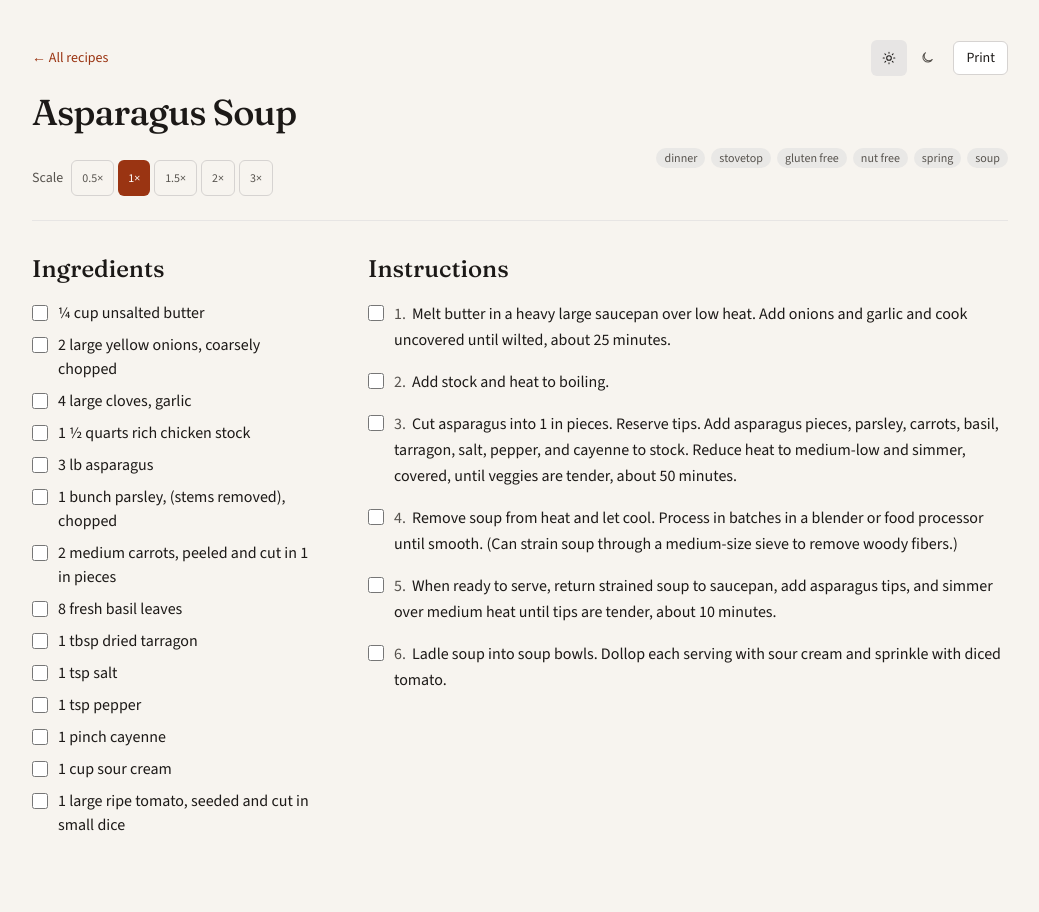
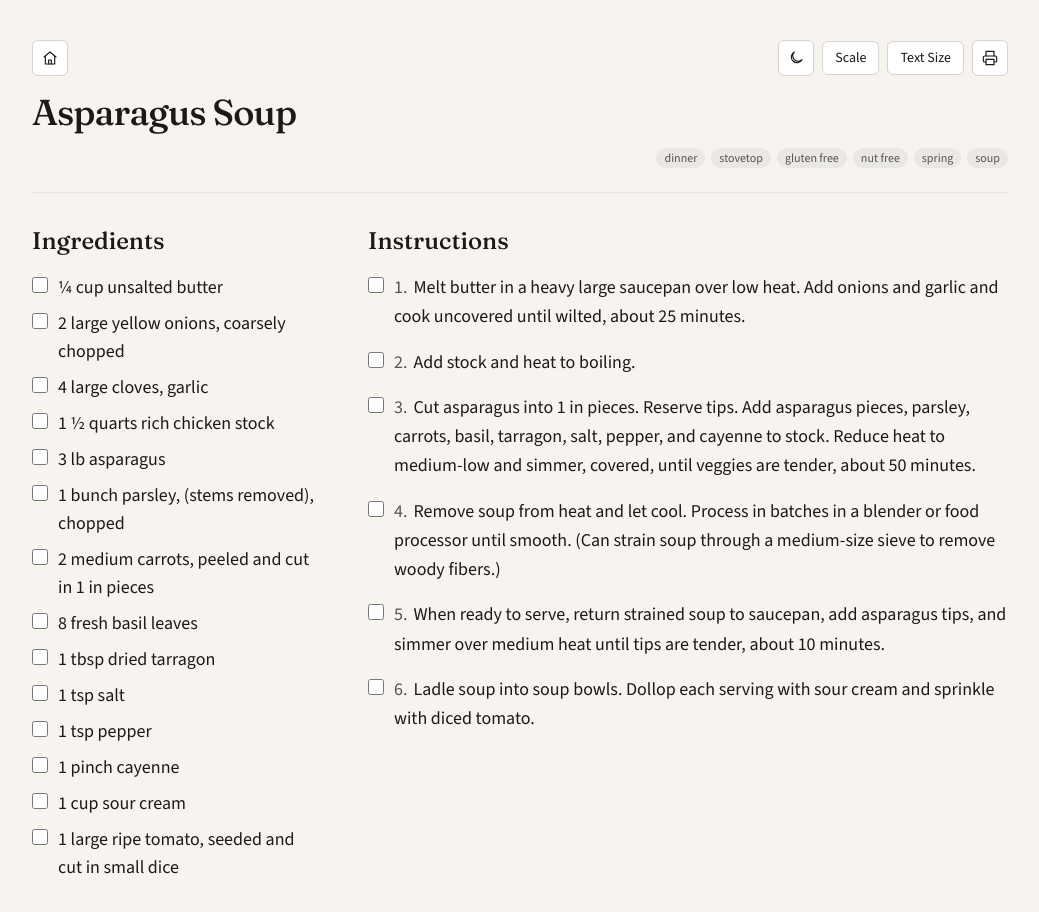
Before and after one commit to spectorp/recipes, a React (Vite) app: page /recipe/asparagus-soup in a window 1280 px wide. Shown: the top 912 px of the page, without its empty margins (120-1159 px from the left). Before the commit the page ends 877 px from the top, so only its background shows below. Built offline with nearby package versions, Linux system fonts and the light colour scheme.

Commit message:
Polish recipe page controls for scale, text size, print, and theme

```diff
--- a/src/components/ThemeToggle.tsx
+++ b/src/components/ThemeToggle.tsx
@@ -4,7 +4,6 @@ import {
   getStoredTheme,
   resolveTheme,
   setStoredTheme,
-  type ThemePreference,
 } from '../lib/theme'
 
 function SunIcon() {
@@ -16,7 +15,7 @@ function SunIcon() {
       strokeWidth="1.75"
       strokeLinecap="round"
       strokeLinejoin="round"
-      className="size-3.5"
+      className="size-4"
       aria-hidden
     >
       <circle cx="12" cy="12" r="4" />
@@ -34,7 +33,7 @@ function MoonIcon() {
       strokeWidth="1.75"
       strokeLinecap="round"
       strokeLinejoin="round"
-      className="size-3.5"
+      className="size-4"
       aria-hidden
     >
       <path d="M21 14.5A8.5 8.5 0 1 1 9.5 3a7 7 0 0 0 11.5 11.5z" />
@@ -43,9 +42,6 @@ function MoonIcon() {
 }
 
 export function ThemeToggle({ className = '' }: { className?: string }) {
-  const [preference, setPreference] = useState<ThemePreference>(() =>
-    getStoredTheme(),
-  )
   const [appearance, setAppearance] = useState<'light' | 'dark'>(() =>
     resolveTheme(getStoredTheme()),
   )
@@ -57,61 +53,23 @@ export function ThemeToggle({ className = '' }: { className?: string }) {
     return () => media.removeEventListener('change', sync)
   }, [])
 
-  const select = (next: 'light' | 'dark') => {
-    // Clicking the already-forced mode returns to system default.
-    const nextPref: ThemePreference = preference === next ? 'system' : next
-    setStoredTheme(nextPref)
-    applyTheme(nextPref)
-    setPreference(nextPref)
-    setAppearance(resolveTheme(nextPref))
-  }
+  const next = appearance === 'dark' ? 'light' : 'dark'
 
-  const buttonClass = (mode: 'light' | 'dark') => {
-    const active = appearance === mode
-    const forced = preference === mode
-    if (active && forced) {
-      return 'bg-accent text-white dark:bg-orange-700'
-    }
-    if (active) {
-      return 'bg-stone-200 text-ink dark:bg-stone-700 dark:text-stone-100'
-    }
-    return 'text-ink-muted hover:bg-stone-100 hover:text-ink dark:text-stone-400 dark:hover:bg-stone-800 dark:hover:text-stone-100'
+  const toggle = () => {
+    setStoredTheme(next)
+    applyTheme(next)
+    setAppearance(next)
   }
 
   return (
-    <div
-      className={`inline-flex items-center gap-0.5 ${className}`}
-      role="group"
-      aria-label="Color theme"
+    <button
+      type="button"
+      onClick={toggle}
+      aria-label={next === 'dark' ? 'Switch to dark theme' : 'Switch to light theme'}
+      title={next === 'dark' ? 'Dark' : 'Light'}
+      className={`inline-flex size-9 items-center justify-center rounded-md border border-stone-300 bg-white text-ink hover:border-stone-400 dark:border-stone-600 dark:bg-stone-900 dark:text-stone-100 dark:hover:border-stone-500 ${className}`}
     >
-      <button
-        type="button"
-        onClick={() => select('light')}
-        aria-label="Light theme"
-        aria-pressed={preference === 'light'}
-        title={
-          preference === 'light'
-            ? 'Light (click again for system)'
-            : 'Light theme'
-        }
-        className={`inline-flex size-9 items-center justify-center rounded-md transition-colors ${buttonClass('light')}`}
-      >
-        <SunIcon />
-      </button>
-      <button
-        type="button"
-        onClick={() => select('dark')}
-        aria-label="Dark theme"
-        aria-pressed={preference === 'dark'}
-        title={
-          preference === 'dark'
-            ? 'Dark (click again for system)'
-            : 'Dark theme'
-        }
-        className={`inline-flex size-9 items-center justify-center rounded-md transition-colors ${buttonClass('dark')}`}
-      >
-        <MoonIcon />
-      </button>
-    </div>
+      {next === 'dark' ? <MoonIcon /> : <SunIcon />}
+    </button>
   )
 }
--- a/src/lib/format.ts
+++ b/src/lib/format.ts
@@ -33,20 +33,30 @@ export function formatAmount(amount: number): string {
   return Number(amount.toFixed(2)).toString()
 }
 
+export function formatIngredientParts(ingredient: {
+  name: string
+  amount: number
+  unit?: string | null
+  notes?: string
+}): { quantity: string; name: string; notes: string } {
+  const amount = formatAmount(ingredient.amount)
+  const unit = ingredient.unit
+  const quantity = unit ? `${amount} ${unit}` : amount
+  const notes =
+    ingredient.notes && ingredient.notes.trim()
+      ? ` (${ingredient.notes.trim()})`
+      : ''
+  return { quantity, name: ingredient.name, notes }
+}
+
 export function formatIngredientLine(ingredient: {
   name: string
   amount: number
   unit?: string | null
   notes?: string
 }): string {
-  const amount = formatAmount(ingredient.amount)
-  const unit = ingredient.unit
-  const qty = unit ? `${amount} ${unit}` : amount
-  const notes =
-    ingredient.notes && ingredient.notes.trim()
-      ? ` (${ingredient.notes.trim()})`
-      : ''
-  return `${qty} ${ingredient.name}${notes}`
+  const { quantity, name, notes } = formatIngredientParts(ingredient)
+  return `${quantity} ${name}${notes}`
 }
 
 export function recipeChipList(recipe: Recipe): string[] {
--- a/src/pages/RecipePage.tsx
+++ b/src/pages/RecipePage.tsx
@@ -1,41 +1,219 @@
-import { useEffect, useState } from 'react'
+import { useEffect, useId, useRef, useState } from 'react'
 import { Link, useParams } from 'react-router-dom'
 import { Chip, StarRating, recipeTimeLabel } from '../components/recipeMeta'
 import { ThemeToggle } from '../components/ThemeToggle'
 import { getRecipeById } from '../lib/catalog'
-import { formatIngredientLine, recipeChipList } from '../lib/format'
+import { formatIngredientParts, recipeChipList } from '../lib/format'
 
 const PRESET_MULTIPLIERS = [0.5, 1, 1.5, 2, 3] as const
 
-function ScalePresets({
-  scale,
+const TEXT_SIZE_OPTIONS = [
+  { id: 'lg', className: 'text-lg', ariaLabel: 'Small text size' },
+  { id: 'xl', className: 'text-xl', ariaLabel: 'Medium text size' },
+  { id: '2xl', className: 'text-2xl', ariaLabel: 'Large text size' },
+] as const
+
+type TextSizeId = (typeof TEXT_SIZE_OPTIONS)[number]['id']
+
+const TEXT_SIZE_STORAGE_KEY = 'recipes-text-size'
+
+function getStoredTextSize(): TextSizeId {
+  try {
+    const value = localStorage.getItem(TEXT_SIZE_STORAGE_KEY)
+    if (TEXT_SIZE_OPTIONS.some((o) => o.id === value)) {
+      return value as TextSizeId
+    }
+  } catch {
+    /* ignore */
+  }
+  // Legacy sm/md (and unknown) map to the new smallest size.
+  return 'lg'
+}
+
+function setStoredTextSize(id: TextSizeId): void {
+  try {
+    localStorage.setItem(TEXT_SIZE_STORAGE_KEY, id)
+  } catch {
+    /* ignore */
+  }
+}
+
+function HomeIcon() {
+  return (
+    <svg
+      viewBox="0 0 24 24"
+      fill="none"
+      stroke="currentColor"
+      strokeWidth="1.75"
+      strokeLinecap="round"
+      strokeLinejoin="round"
+      className="size-4"
+      aria-hidden
+    >
+      <path d="M3 10.5 12 3l9 7.5" />
+      <path d="M5 9.5V21h14V9.5" />
+      <path d="M10 21v-6h4v6" />
+    </svg>
+  )
+}
+
+function PrinterIcon() {
+  return (
+    <svg
+      viewBox="0 0 24 24"
+      fill="none"
+      stroke="currentColor"
+      strokeWidth="1.75"
+      strokeLinecap="round"
+      strokeLinejoin="round"
+      className="size-4"
+      aria-hidden
+    >
+      <path d="M6 9V2h12v7" />
+      <path d="M6 18H4a2 2 0 0 1-2-2v-5a2 2 0 0 1 2-2h16a2 2 0 0 1 2 2v5a2 2 0 0 1-2 2h-2" />
+      <path d="M6 14h12v8H6z" />
+    </svg>
+  )
+}
+
+function useMenuDismiss(
+  open: boolean,
+  setOpen: (open: boolean) => void,
+) {
+  const rootRef = useRef<HTMLDivElement>(null)
+
+  useEffect(() => {
+    if (!open) return
+    const onPointerDown = (event: MouseEvent) => {
+      if (!rootRef.current?.contains(event.target as Node)) {
+        setOpen(false)
+      }
+    }
+    const onKeyDown = (event: KeyboardEvent) => {
+      if (event.key === 'Escape') setOpen(false)
+    }
+    document.addEventListener('mousedown', onPointerDown)
+    document.addEventListener('keydown', onKeyDown)
+    return () => {
+      document.removeEventListener('mousedown', onPointerDown)
+      document.removeEventListener('keydown', onKeyDown)
+    }
+  }, [open, setOpen])
+
+  return rootRef
+}
+
+function ScaleControl({
+  value,
   onChange,
 }: {
-  scale: number
+  value: number
   onChange: (next: number) => void
 }) {
+  const [open, setOpen] = useState(false)
+  const rootRef = useMenuDismiss(open, setOpen)
+  const menuId = useId()
+
   return (
-    <div className="flex flex-wrap items-center gap-2">
-      <span className="text-sm text-ink-muted dark:text-stone-400">Scale</span>
-      <div className="inline-flex gap-1">
+    <div className="relative" ref={rootRef}>
+      <button
+        type="button"
+        aria-expanded={open}
+        aria-haspopup="listbox"
+        aria-controls={menuId}
+        onClick={() => setOpen((v) => !v)}
+        className="rounded-md border border-stone-300 bg-white px-3 py-1.5 text-sm font-medium text-ink hover:border-accent/50 dark:border-stone-600 dark:bg-stone-900 dark:text-stone-100"
+      >
+        Scale
+      </button>
+      {open && (
+        <ul
+          id={menuId}
+          role="listbox"
+          aria-label="Recipe scale"
+          className="absolute right-0 z-20 mt-1 min-w-28 rounded-md border border-stone-300 bg-white py-1 shadow-md dark:border-stone-600 dark:bg-stone-900"
+        >
           {PRESET_MULTIPLIERS.map((mult) => {
-          const active = Math.abs(scale - mult) < 0.001
+            const active = Math.abs(value - mult) < 0.001
             return (
+              <li key={mult} role="option" aria-selected={active}>
                 <button
-              key={mult}
                   type="button"
-              onClick={() => onChange(mult)}
-              className={`min-h-9 rounded-md px-2.5 py-1.5 text-xs font-medium ${
+                  onClick={() => {
+                    onChange(mult)
+                    setOpen(false)
+                  }}
+                  className={`block w-full px-3 py-1.5 text-left text-sm ${
                     active
-                  ? 'bg-accent text-white dark:bg-orange-700'
-                  : 'border border-stone-300 text-ink-muted hover:border-accent/50 dark:border-stone-600 dark:text-stone-400'
+                      ? 'bg-accent/10 font-medium text-accent dark:bg-orange-400/15 dark:text-orange-300'
+                      : 'text-ink hover:bg-stone-100 dark:text-stone-100 dark:hover:bg-stone-800'
                   }`}
                 >
                   {`${mult}×`}
                 </button>
+              </li>
             )
           })}
+        </ul>
+      )}
     </div>
+  )
+}
+
+function TextSizeControl({
+  value,
+  onChange,
+}: {
+  value: TextSizeId
+  onChange: (next: TextSizeId) => void
+}) {
+  const [open, setOpen] = useState(false)
+  const rootRef = useMenuDismiss(open, setOpen)
+  const menuId = useId()
+
+  return (
+    <div className="relative" ref={rootRef}>
+      <button
+        type="button"
+        aria-expanded={open}
+        aria-haspopup="listbox"
+        aria-controls={menuId}
+        onClick={() => setOpen((v) => !v)}
+        className="rounded-md border border-stone-300 bg-white px-3 py-1.5 text-sm font-medium text-ink hover:border-accent/50 dark:border-stone-600 dark:bg-stone-900 dark:text-stone-100"
+      >
+        Text Size
+      </button>
+      {open && (
+        <ul
+          id={menuId}
+          role="listbox"
+          aria-label="Recipe text size"
+          className="absolute right-0 z-20 mt-1 min-w-44 rounded-md border border-stone-300 bg-white py-1 shadow-md dark:border-stone-600 dark:bg-stone-900"
+        >
+          {TEXT_SIZE_OPTIONS.map((opt) => {
+            const active = value === opt.id
+            return (
+              <li key={opt.id} role="option" aria-selected={active}>
+                <button
+                  type="button"
+                  aria-label={opt.ariaLabel}
+                  onClick={() => {
+                    onChange(opt.id)
+                    setOpen(false)
+                  }}
+                  className={`block w-full px-3 py-2 text-left leading-snug ${opt.className} ${
+                    active
+                      ? 'bg-accent/10 font-medium text-accent dark:bg-orange-400/15 dark:text-orange-300'
+                      : 'text-ink hover:bg-stone-100 dark:text-stone-100 dark:hover:bg-stone-800'
+                  }`}
+                >
+                  Text Size
+                </button>
+              </li>
+            )
+          })}
+        </ul>
+      )}
     </div>
   )
 }
@@ -44,6 +222,7 @@ export function RecipePage() {
   const { id } = useParams<{ id: string }>()
   const recipe = id ? getRecipeById(id) : undefined
   const [scale, setScale] = useState(1)
+  const [textSize, setTextSize] = useState<TextSizeId>(() => getStoredTextSize())
   const [checkedIngredients, setCheckedIngredients] = useState<Set<string>>(
     () => new Set(),
   )
@@ -65,14 +244,24 @@ export function RecipePage() {
     }
   }, [recipe])
 
+  const selectTextSize = (next: TextSizeId) => {
+    setTextSize(next)
+    setStoredTextSize(next)
+  }
+
+  const bodyTextClass =
+    TEXT_SIZE_OPTIONS.find((o) => o.id === textSize)?.className ?? 'text-lg'
+
   if (!recipe) {
     return (
       <main className="mx-auto max-w-3xl px-4 py-10 sm:px-6">
         <Link
-          className="text-sm text-accent underline-offset-2 hover:underline dark:text-orange-300"
           to="/"
+          aria-label="All recipes"
+          title="All recipes"
+          className="inline-flex size-9 items-center justify-center rounded-md border border-stone-300 bg-white text-ink hover:border-stone-400 dark:border-stone-600 dark:bg-stone-900 dark:text-stone-100 dark:hover:border-stone-500"
         >
-          ← All recipes
+          <HomeIcon />
         </Link>
         <h1 className="font-display mt-4 text-3xl tracking-tight text-ink dark:text-stone-50">
           Recipe not found
@@ -106,19 +295,25 @@ export function RecipePage() {
     <main className="recipe-page mx-auto max-w-3xl px-4 py-10 sm:px-6 lg:max-w-5xl">
       <div className="no-print flex flex-wrap items-center justify-between gap-3">
         <Link
-          className="text-sm text-accent underline-offset-2 hover:underline dark:text-orange-300"
           to="/"
+          aria-label="All recipes"
+          title="All recipes"
+          className="inline-flex size-9 items-center justify-center rounded-md border border-stone-300 bg-white text-ink hover:border-stone-400 dark:border-stone-600 dark:bg-stone-900 dark:text-stone-100 dark:hover:border-stone-500"
         >
-          ← All recipes
+          <HomeIcon />
         </Link>
         <div className="flex flex-wrap items-center gap-2">
           <ThemeToggle />
+          <ScaleControl value={scale} onChange={setScale} />
+          <TextSizeControl value={textSize} onChange={selectTextSize} />
           <button
             type="button"
             onClick={() => window.print()}
-            className="rounded-md border border-stone-300 bg-white px-3 py-1.5 text-sm font-medium text-ink hover:border-accent/50 dark:border-stone-600 dark:bg-stone-900 dark:text-stone-100"
+            aria-label="Print"
+            title="Print"
+            className="inline-flex size-9 items-center justify-center rounded-md border border-stone-300 bg-white text-ink hover:border-accent/50 dark:border-stone-600 dark:bg-stone-900 dark:text-stone-100"
           >
-            Print
+            <PrinterIcon />
           </button>
         </div>
       </div>
@@ -197,9 +392,6 @@ export function RecipePage() {
               )}
             </dl>
 
-            <div className="no-print">
-              <ScalePresets scale={scale} onChange={setScale} />
-            </div>
             {scale !== 1 && (
               <p className="print-only hidden text-sm text-ink">
                 Scaled {scale}×
@@ -222,14 +414,14 @@ export function RecipePage() {
           <h2 className="font-display text-2xl text-ink dark:text-stone-50">
             Ingredients
           </h2>
-          {scale !== 1 && (
-            <p className="no-print mt-1 text-xs text-ink-muted dark:text-stone-500">
-              Scaled {scale}× from written amounts
-            </p>
-          )}
-          <ul className="mt-4 space-y-2">
+          <ul className={`mt-4 space-y-2 ${bodyTextClass}`}>
             {recipe.ingredients.map((ingredient) => {
               const checked = checkedIngredients.has(ingredient.id)
+              const scaled = Math.abs(scale - 1) > 0.001
+              const { quantity, name, notes } = formatIngredientParts({
+                ...ingredient,
+                amount: ingredient.amount * scale,
+              })
               return (
                 <li key={ingredient.id}>
                   <label className="flex cursor-pointer items-start gap-2.5 text-ink dark:text-stone-200">
@@ -250,10 +442,15 @@ export function RecipePage() {
                           : ''
                       }`}
                     >
-                      {formatIngredientLine({
-                        ...ingredient,
-                        amount: ingredient.amount * scale,
-                      })}
+                      {scaled ? (
+                        <span className="font-bold text-accent dark:text-orange-300">
+                          {quantity}
+                        </span>
+                      ) : (
+                        quantity
+                      )}{' '}
+                      {name}
+                      {notes}
                     </span>
                   </label>
                 </li>
@@ -266,7 +463,7 @@ export function RecipePage() {
           <h2 className="font-display text-2xl text-ink dark:text-stone-50">
             Instructions
           </h2>
-          <ol className="mt-4 list-none space-y-4">
+          <ol className={`mt-4 list-none space-y-4 ${bodyTextClass}`}>
             {recipe.steps.map((step, index) => {
               const checked = checkedSteps.has(step.id)
               return (
```
Lines whose indentation alone changed are shown as unchanged.
